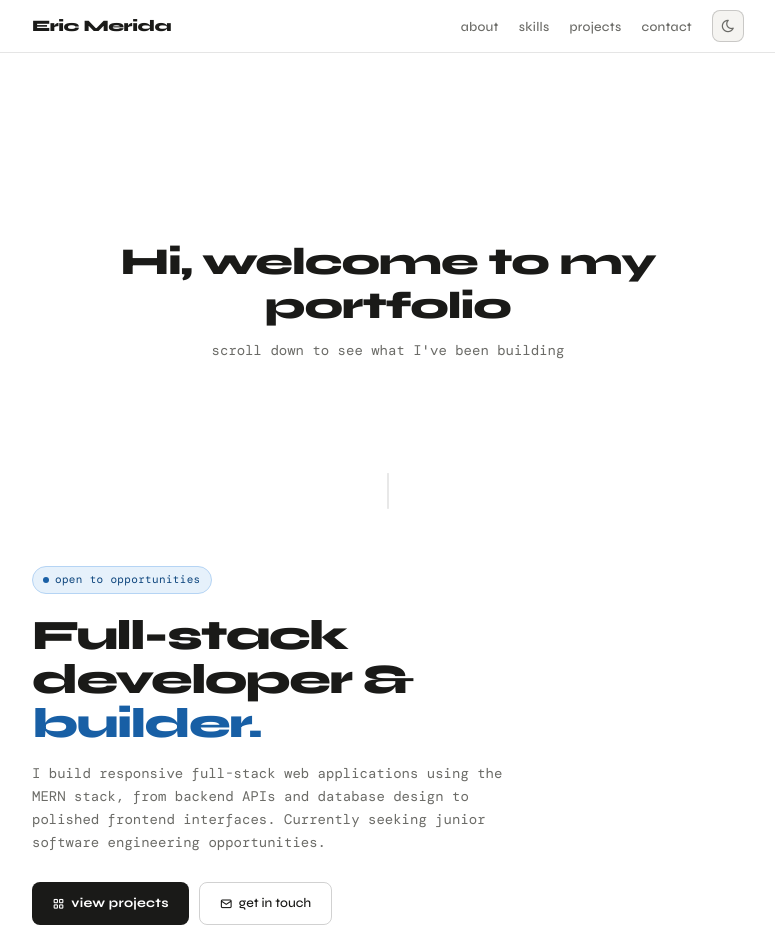
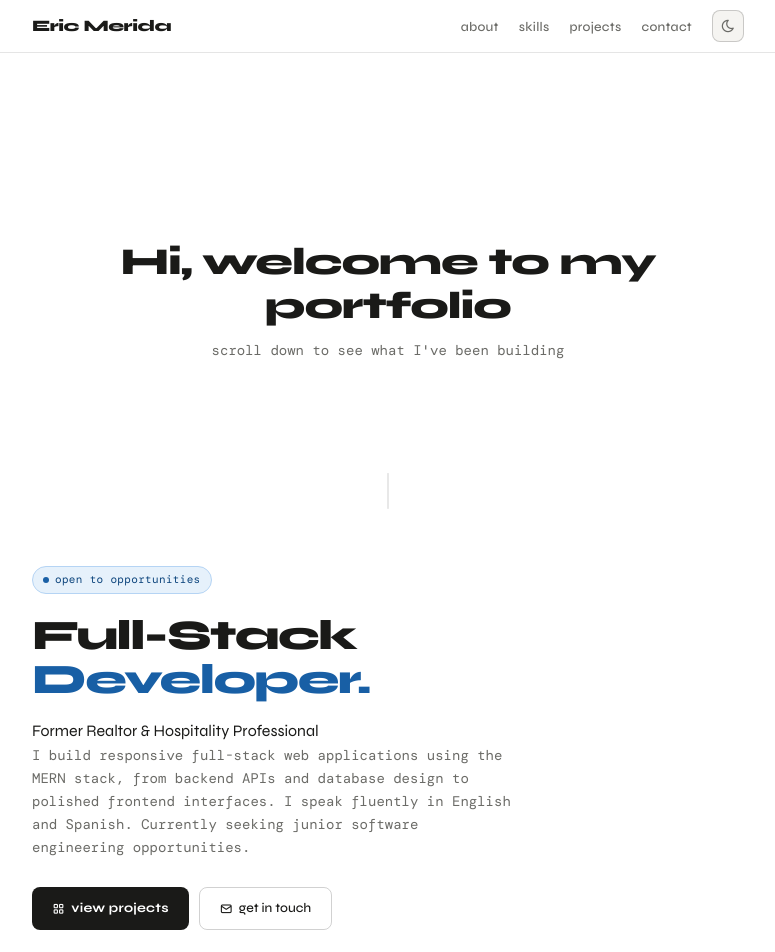
Before and after one commit to EricMerida/Portfolio, a React (Vite) app: page / in a window 1280 px wide. Shown: the top 952 px of the page, without its empty margins (252-1027 px from the left). Built offline with nearby package versions, Linux system fonts and the light colour scheme; the HTML template or start-up script is replaced by a standard one; a web font is replaced by a local one.

Commit message:
Update Hero.jsx

```diff
--- a/src/components/Hero.jsx
+++ b/src/components/Hero.jsx
@@ -21,14 +21,18 @@ export default function Hero() {
       </div>
 
       <h1 className={styles.headline}>
-        Full-stack<br />
-        developer &amp;<br />
-        <em className={styles.accent}>builder.</em>
+        Full-Stack<br />
+        <em className={styles.accent}>Developer.</em>
       </h1>
+
+      <p className={styles.subtitle}>
+        Former Realtor &amp; Hospitality Professional
+      </p>
 
       <p className={styles.sub}>
         I build responsive full-stack web applications using the MERN stack,
         from backend APIs and database design to polished frontend interfaces.
+        I speak fluently in English and Spanish.
         Currently seeking junior software engineering opportunities.
       </p>
 
```
